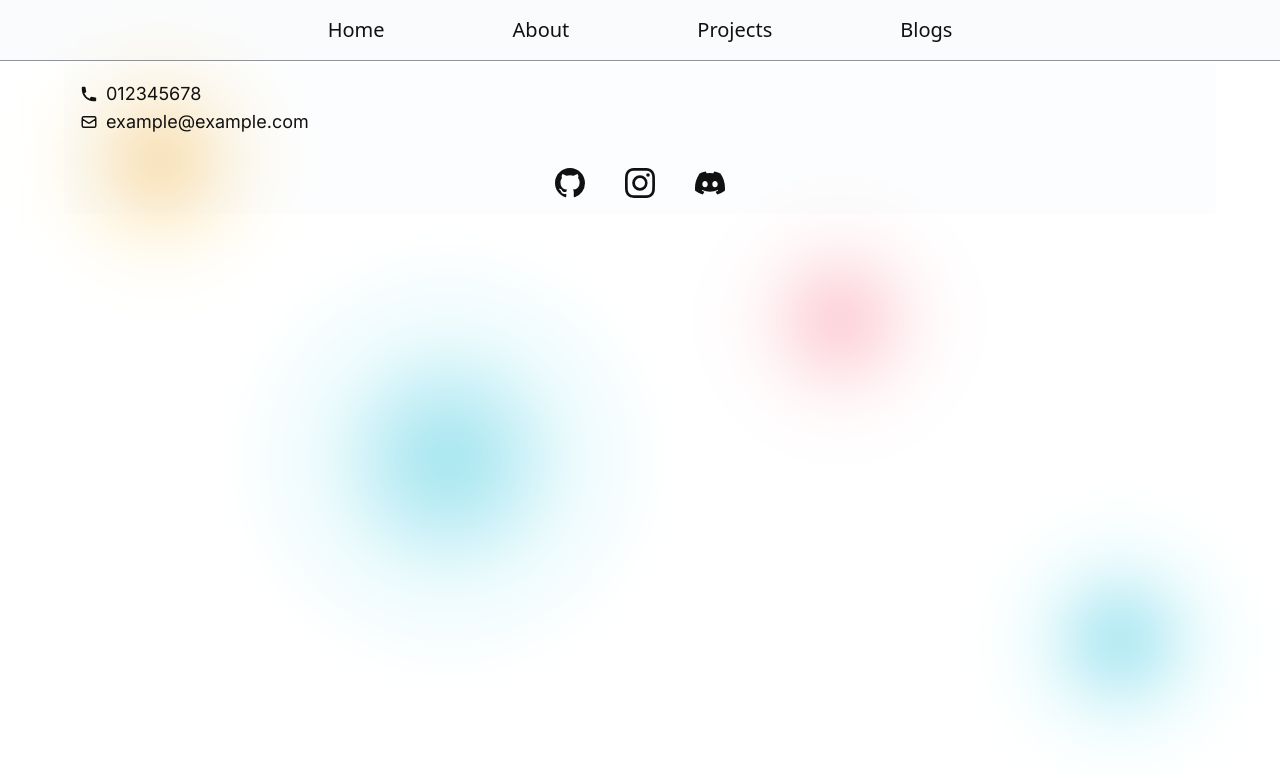
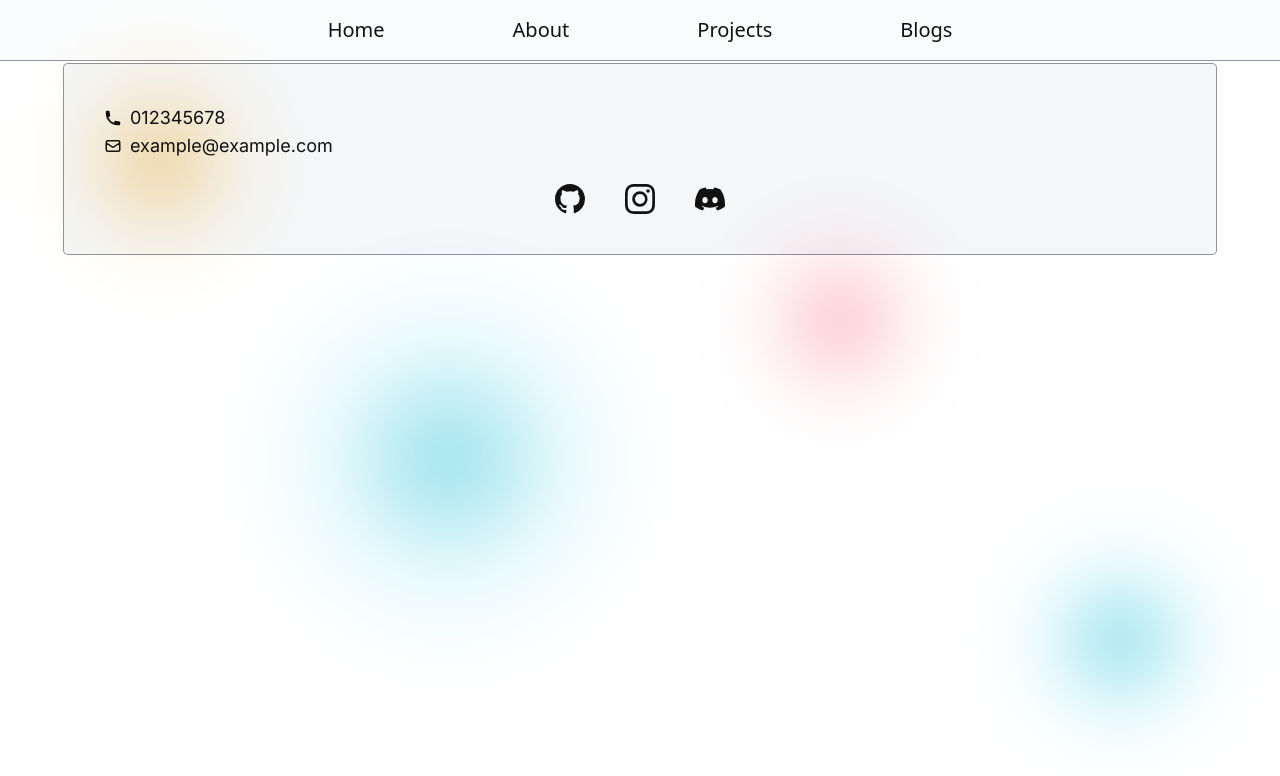
Before and after one commit to ecmCode/nextjs-portfolio, a Next.js app: page /about/components/ContactInfo/ContactInfo in a window 1280 px wide. Shown: the top 776 px of the page. Built offline with nearby package versions, Linux system fonts and the light colour scheme.

Commit message:
about page styles

```diff
--- a/src/pages/about/components/ContactInfo/ContactInfo.module.css
+++ b/src/pages/about/components/ContactInfo/ContactInfo.module.css
@@ -1,5 +1,5 @@
 .box {
-  @apply flex flex-col gap-8 rounded p-4 bg-slate-200/10;
+  @apply flex flex-col gap-6 rounded p-10 bg-slate-400/10 dark:bg-slate-200/10 ring-1 ring-slate-800/50 dark:ring-slate-200/50;
 }
 
 .contacts {
--- a/src/pages/about/components/Paragraphs/Paragraphs.tsx
+++ b/src/pages/about/components/Paragraphs/Paragraphs.tsx
@@ -4,7 +4,7 @@ const Paragraphs = () => {
   return (
     <div
       data-testid="paragraphs"
-      className="w-full md:w-4/5 lg:w-2/5 flex flex-col gap-10 p-10"
+      className="w-full md:w-4/5 lg:w-1/2 flex flex-col gap-10 p-16"
     >
       {aboutme.map((p, index) => (
         <p key={index}>{p}</p>
```
